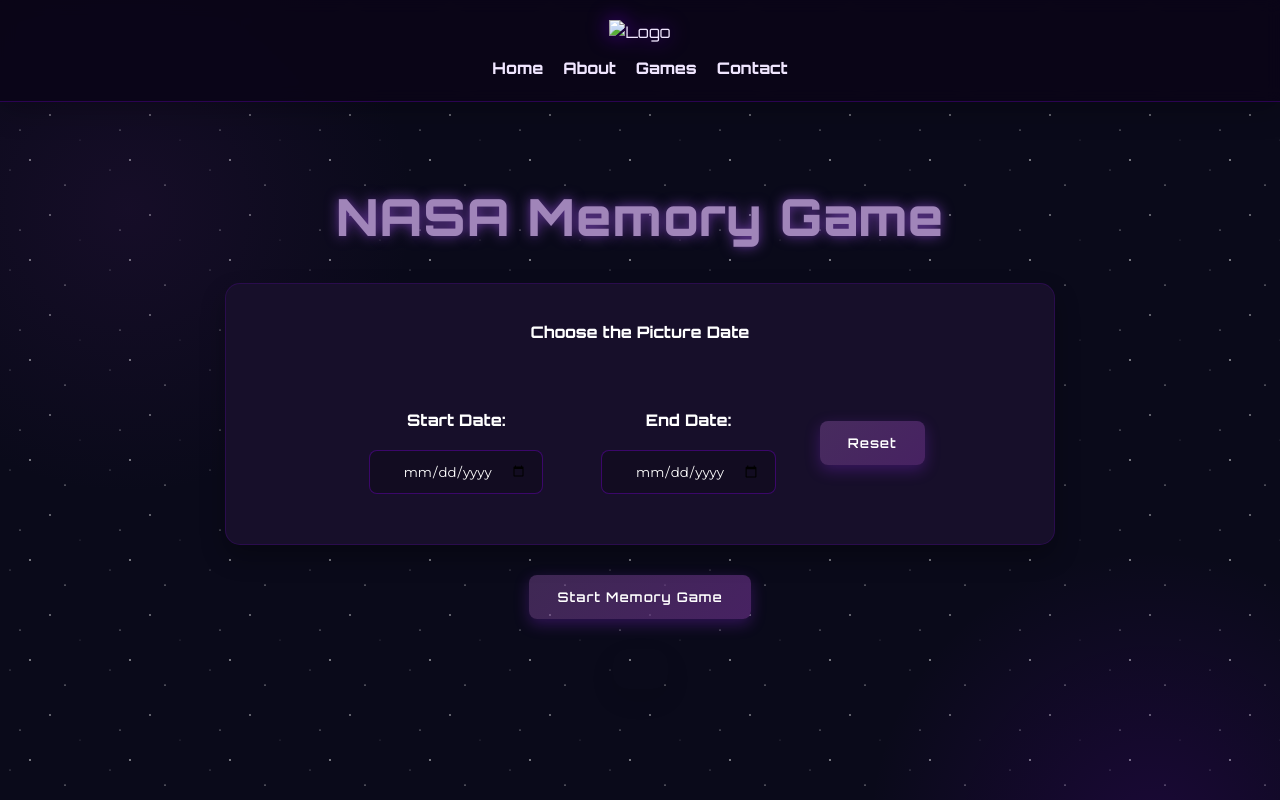
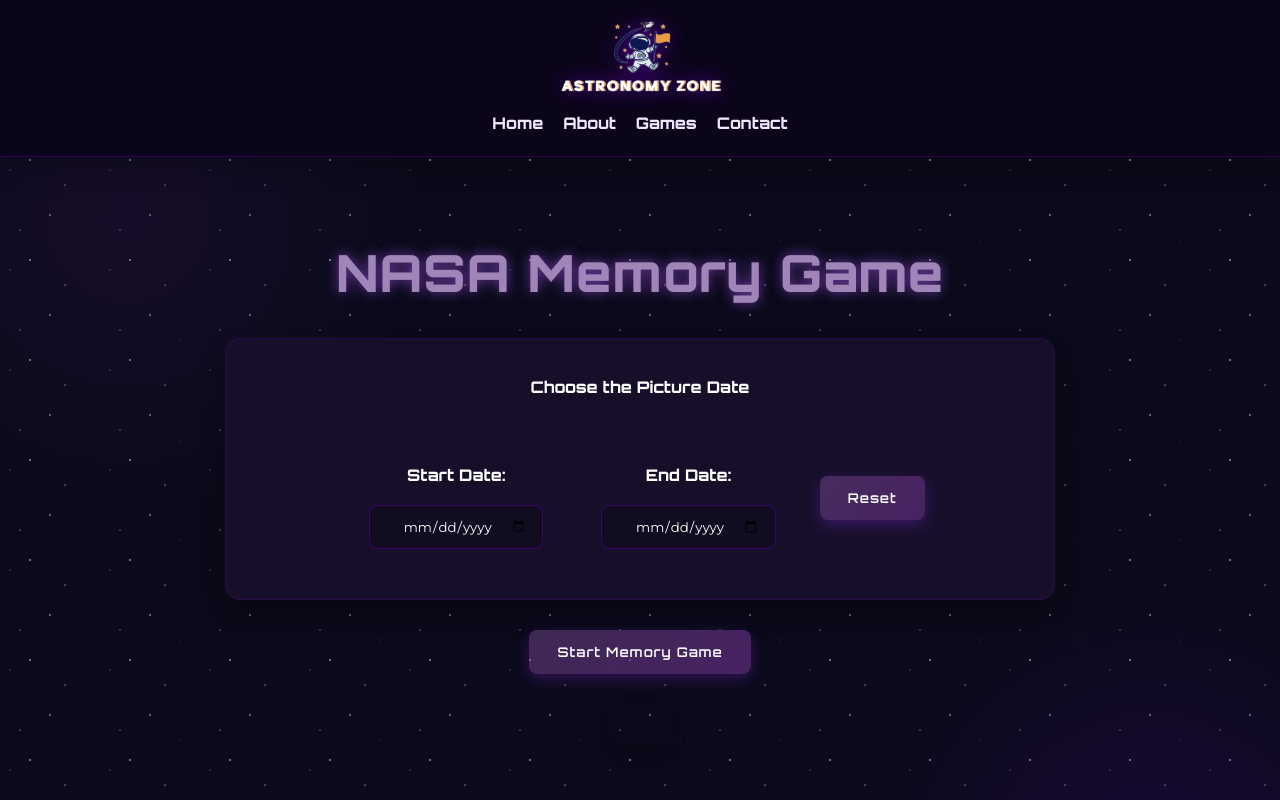
Before and after one commit to Joud676/AstronomyZone, a plain HTML site: page HTML/memory.html in a window 1280 px wide. Shown: the top 800 px of the page. Drawn offline with Linux system fonts and the light colour scheme.

Commit message:
Update memory.html

```diff
--- a/HTML/memory.html
+++ b/HTML/memory.html
@@ -19,7 +19,7 @@
 <body>
     <header class="header">
         <div class="logo">
-            <img src="Media/logo.png" alt="Logo">
+            <img src="../Media/logo.png" alt="Logo">
         </div>
         <div class="nav-container">
             <nav class="navigation">
```
